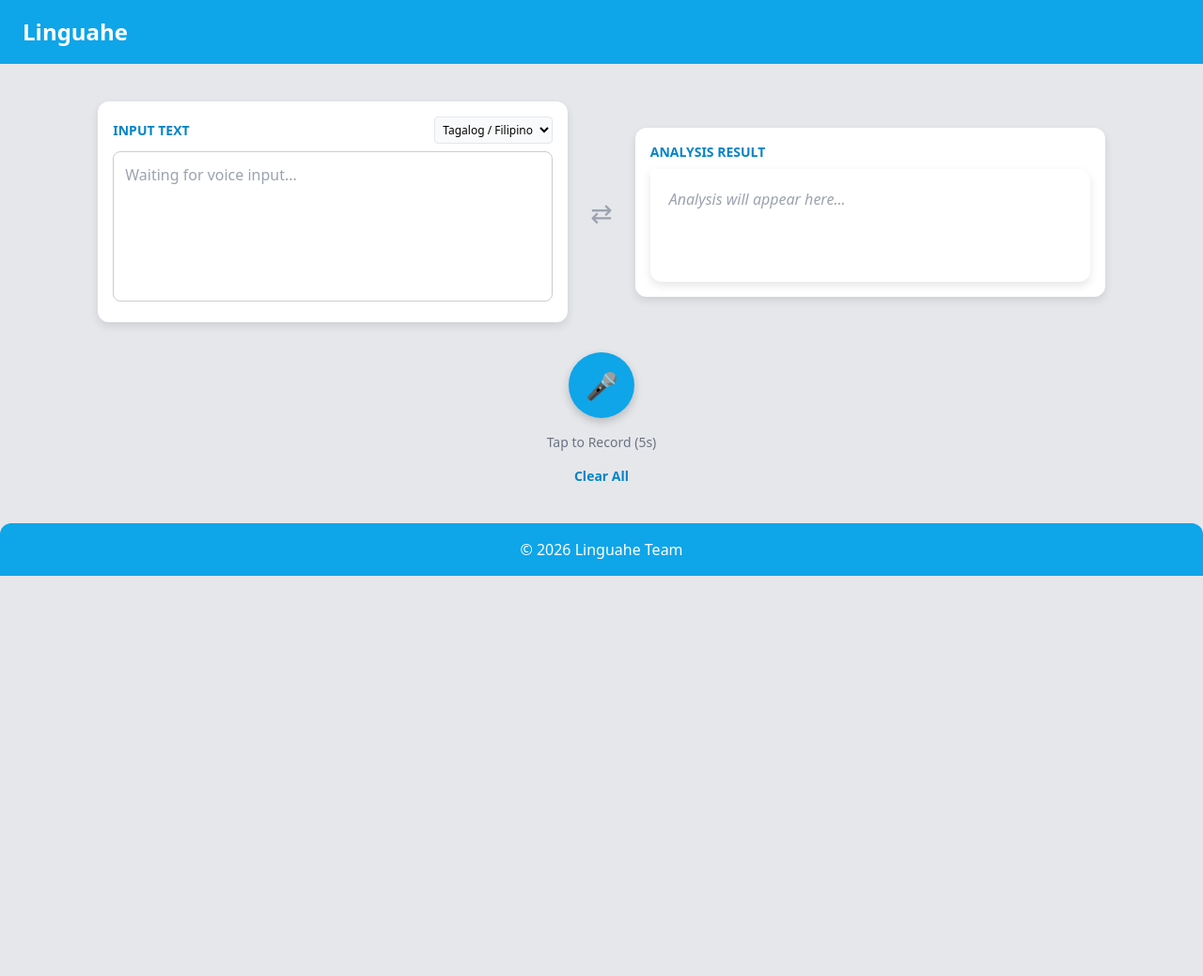
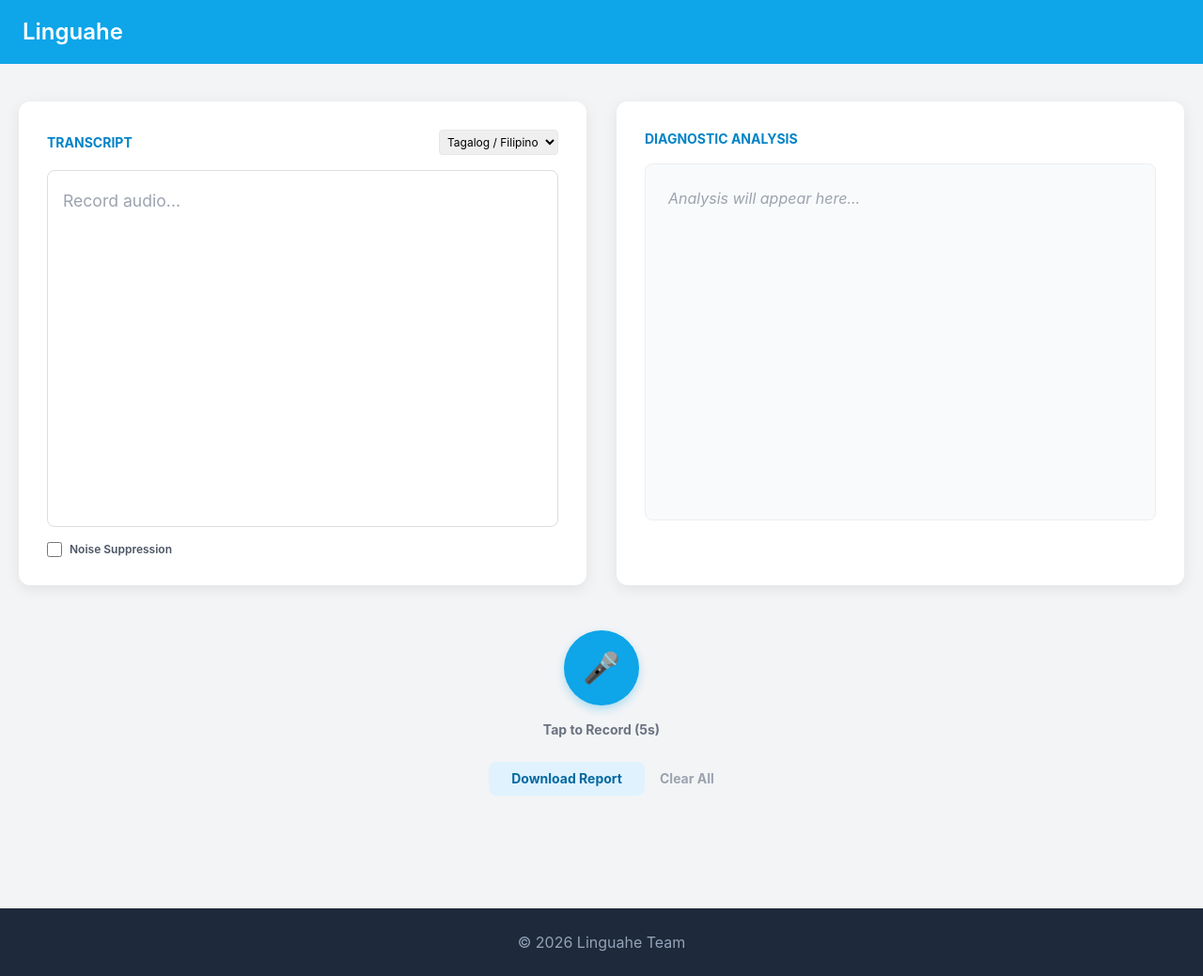
Before and after one commit to Sedgez/Linguahe, a Flask app: page / in a window 1280 px wide. Shown: the whole page at 94% size. Before the commit the page ends 613 px from the top, so only its background shows below. Run offline with Flask 3, Linux system fonts and the light colour scheme; some libraries are stand-ins or nearby versions.

Commit message:
Add features, Update UI, Improve backend and add datasets
Remove translation box, Update the UI appearance, add noise suppression features, add report features and addition of datasets

```diff
--- a/app.py
+++ b/app.py
@@ -1,17 +1,76 @@
 from flask import Flask, render_template, request, jsonify
 import whisper
 import os
+from sentence_transformers import SentenceTransformer, util
+import pandas as pd
+import torch
+import re
+import noisereduce as nr
+import librosa
+import soundfile as sf
+import json
 
 app = Flask(__name__)
+UPLOAD_FOLDER = "uploads"
+if not os.path.exists(UPLOAD_FOLDER): os.makedirs(UPLOAD_FOLDER)
 
-# Ensure the uploads folder exists
-UPLOAD_FOLDER = "uploads"
-if not os.path.exists(UPLOAD_FOLDER):
-    os.makedirs(UPLOAD_FOLDER)
+#Load AI Models
+print("--- Loading Linguahe Diagnostic Engine ---")
+model = whisper.load_model("base")
+sbert_model = SentenceTransformer('paraphrase-multilingual-MiniLM-L12-v2')
 
-# Load Whisper model once
-print("Loading AI Model... please wait.")
-model = whisper.load_model("base")
+#Load Regional Markers (Symbolic Layer) ---
+def load_markers():
+    path = 'regional_markers.csv'
+    if os.path.exists(path):
+        try:
+            return pd.read_csv(path).fillna("")
+        except Exception as e:
+            print(f"Marker Load Error: {e}")
+    return pd.DataFrame()
+
+markers_df = load_markers()
+
+#Load Transcription Hint
+def load_transcription_hints():
+    path = 'transcription_hints.json'
+    if os.path.exists(path):
+        try:
+            with open(path, 'r', encoding='utf-8') as f:
+                return json.load(f)
+        except Exception as e:
+            print(f"JSON Load Error: {e}")
+    # Default fallback if file is missing
+    return {
+        "tl": "Tagalog, po, opo.",
+        "ceb": "Cebuano, maayong buntag.",
+        "ilo": "Ilocano, naimbag a bigat."
+    }
+
+transcription_hints = load_transcription_hints()
+
+#Load Neural Reference Clusters
+def load_flores_references():
+    path = 'dialects_rules.csv'
+    if os.path.exists(path):
+        try:
+            print("--- Initializing Neural Clusters (Loading all rows)... ---")
+            df = pd.read_csv(path)
+            lang_map = {"Tagalog": "fil", "Cebuano": "ceb", "Ilocano": "ilo"}
+            vectors = {}
+            for display_name, iso_code in lang_map.items():
+                # Filtering rows by ISO code and grabbing the 'text' column
+                subset = df[df['iso_639_3'] == iso_code]['text'].tolist()
+                if subset:
+                    # Pre-calculate embeddings once at startup
+                    vectors[display_name] = sbert_model.encode(subset, convert_to_tensor=True)
+            print(f"--- Neural Clusters Ready for: {', '.join(vectors.keys())} ---")
+            return vectors
+        except Exception as e:
+            print(f"Data Load Error: {e}")
+    return None
+
+language_vectors = load_flores_references()
 
 @app.route("/")
 def home():
@@ -19,52 +78,100 @@ def home():
 
 @app.route("/transcribe", methods=["POST"])
 def transcribe():
+    audio_path = os.path.abspath(os.path.join(UPLOAD_FOLDER, "raw_audio.wav"))
     if 'audio' not in request.files:
         return jsonify({"error": "No audio file"}), 400
 
     audio = request.files["audio"]
-    # Get the language constraint from the dropdown
     selected_lang = request.form.get("language", "tl")
+    use_noise_reduction = request.form.get("noise_suppression") == "true"
 
-    audio_path = os.path.abspath(os.path.join(UPLOAD_FOLDER, "temp_audio.wav"))
-    audio.save(audio_path)
+    # Fetching the prompt from externalized JSON
+    current_prompt = transcription_hints.get(selected_lang, "Tagalog, Cebuano, Ilocano")
 
     try:
-        # Use the language constraint and a prompt to guide the AI
+        audio.save(audio_path)
+
+        if use_noise_reduction:
+            y, sr = librosa.load(audio_path, sr=None)
+            reduced_y = nr.reduce_noise(y=y, sr=sr, prop_decrease=0.75)
+            sf.write(audio_path, reduced_y, sr)
+
+        # Whisper Transcription
         result = model.transcribe(
             audio_path,
             fp16=False,
-            language=selected_lang,
-            initial_prompt="Tagalog, Ilocano, Bisaya, po, opo, naimbag, maayong"
+            initial_prompt=f"This is a conversation in {selected_lang}. " + current_prompt
         )
-        return jsonify({"text": result["text"]})
+        original_text = result["text"].strip()
+
+        # Diction Score calculation
+        segments = result.get('segments', [])
+        if segments:
+            avg_log = sum([s.get('avg_logprob', 0) for s in segments]) / len(segments)
+            diction_val = round(max(0, min(100, 100 + (avg_log * 50))), 2)
+        else:
+            diction_val = 0.0
+
+        # UI Highlighting Logic
+        highlighted_text = original_text
+        if not markers_df.empty:
+            sorted_markers = markers_df.assign(len=markers_df['token'].str.len()).sort_values('len', ascending=False)
+            for _, row in sorted_markers.iterrows():
+                token = str(row['token']).strip()
+                pattern = re.compile(rf'\b({re.escape(token)})\b', re.IGNORECASE)
+                css_class = "linguistic-risk" if row.get('is_ambiguous') else "marker-hit"
+                highlighted_text = pattern.sub(f'<mark class="{css_class}" title="{row["explanation"]}">\\1</mark>', highlighted_text)
+
+        return jsonify({
+            "original_text": original_text,
+            "highlighted_text": highlighted_text,
+            "diction_score": f"{diction_val}%"
+        })
+
     except Exception as e:
-        print(f"Transcription Error: {e}")
         return jsonify({"error": str(e)}), 500
     finally:
-        if os.path.exists(audio_path):
-            os.remove(audio_path)
+        if os.path.exists(audio_path): os.remove(audio_path)
 
 @app.route("/analyze", methods=["POST"])
 def analyze():
     data = request.get_json()
     text = data.get("conversation", "").lower()
+    diction = data.get("diction_score", "N/A")
 
-    risks = []
+    user_vec = sbert_model.encode(text, convert_to_tensor=True)
+    highest_sim = 0
+    detected_dialect = "General"
 
-    # Cultural Specialization Rules
-    if "po" in text or "opo" in text:
-        risks.append("<strong>Respect Marker:</strong> High politeness detected (Tagalog context).")
+    if language_vectors:
+        for lang, ref_vecs in language_vectors.items():
+            sim_scores = util.pytorch_cos_sim(user_vec, ref_vecs)
+            max_score = torch.max(sim_scores).item()
 
-    if "naimbag" in text:
-        risks.append("<strong>Ilocano detected:</strong> Greeting used. Context: Formal/Friendly.")
+            if max_score > highest_sim:
+                highest_sim = max_score
+                detected_dialect = lang
 
-    if "yawa" in text or "piste" in text:
-        risks.append("<strong>High Risk:</strong> Profanity detected (Bisaya context). Potential communication barrier.")
+    report = [f"<strong>Diction Score:</strong> {diction}"]
+    report.append(f"<strong>Semantic Match:</strong> {detected_dialect} ({round(highest_sim*100)}%)")
+    report.append(f"<em>Verified via FLORES+ Benchmark</em>")
 
-    explanation = "<br>".join(risks) if risks else "General conversation detected. No high-level cultural risks found."
+    found_markers = []
+    if not markers_df.empty:
+        for _, row in markers_df.iterrows():
+            if str(row['token']).lower() in text:
+                prefix = "⚠️ Risk" if row['is_ambiguous'] else "✓ Marker"
+                found_markers.append(f"{prefix}: '{row['token']}' ({row['category']})")
 
-    return jsonify({"explanation": explanation})
+    if found_markers:
+        report.append("<strong>Tokens Identified:</strong>")
+        report.extend(found_markers[:5])
+
+    return jsonify({
+        "explanation": "<br>".join(report),
+        "primary_dialect": detected_dialect
+    })
 
 if __name__ == "__main__":
     app.run(host='0.0.0.0', port=5000, debug=True)
--- a/requirements.txt
+++ b/requirements.txt
@@ -3,6 +3,10 @@ openai-whisper
 sentence-transformers
 torch
 numpy
+noisereduce
+librosa
+soundfile
+pandas
 Werkzeug==3.1.6
 Jinja2==3.1.6
 blinker==1.9.0
--- a/static/style.css
+++ b/static/style.css
@@ -1,3 +1,21 @@
+* {
+    box-sizing: border-box;
+}
+
+body {
+    display: flex;
+    flex-direction: column;
+    min-height: 100vh;
+    margin: 0;
+    background-color: #f3f4f6;
+    font-family: 'Inter', sans-serif, system-ui;
+}
+
+.main-content {
+    flex: 1 0 auto;
+    padding-bottom: 40px;
+}
+
 /* Header */
 .header-bar {
     background-color: #0ea5e9;
@@ -7,87 +25,127 @@
     font-weight: 600;
 }
 
-/* Card Box */
+.container {
+    max-width: 1200px;
+    margin: 0 auto;
+    padding: 40px 20px;
+}
+
+
+.flex-container-main {
+    display: flex;
+    flex-direction: column;
+    gap: 2rem;
+    width: 100%;
+}
+
+@media (min-width: 768px) {
+    .flex-container-main {
+        flex-direction: row;
+        align-items: stretch;
+    }
+}
+
 .card-box {
-    width: 100%;
-    max-width: 500px;
+    flex: 1;
     background-color: white;
     border-radius: 12px;
-    box-shadow: 0 4px 10px rgba(0,0,0,0.1);
-    padding: 16px;
+    box-shadow: 0 4px 15px rgba(0,0,0,0.08);
+    padding: 30px;
+    min-height: 500px; /* Force a larger look */
 }
 
-/* Dropdown */
-.dropdown {
+.transcript-container {
+    position: relative;
     width: 100%;
-    padding: 8px;
-    margin-bottom: 12px;
+    height: 380px;
+    border: 1px solid #ddd;
     border-radius: 8px;
-    border: 1px solid #ccc;
+    overflow: hidden;
 }
 
-/* Textarea */
+
 .textarea-main {
+    position: absolute;
+    top: 0;
+    left: 0;
     width: 100%;
-    height: 160px;
-    border-radius: 8px;
-    border: 1px solid #ccc;
-    padding: 12px;
-    resize: none;
+    height: 100%;
+    padding: 16px;
+    margin: 0;
+    border: none;
+    font-family: 'Inter', sans-serif;
+    font-size: 1.1rem;
+    line-height: 1.8;
+    white-space: pre-wrap;
+    word-wrap: break-word;
+    background: transparent;
+    overflow-y: auto;
     outline: none;
 }
 
-.textarea-main:focus {
-    border-color: #0ea5e9;
-    box-shadow: 0 0 0 2px rgba(14,165,233,0.2);
+#highlightLayer {
+    z-index: 1;
+    color: transparent;
+    pointer-events: none;
 }
 
-/* Swap Icon */
-.swap-icon {
-    font-size: 28px;
-    cursor: pointer;
+#inputText {
+    z-index: 2;
+    resize: none;
+    color: #333;
+}
+
+.explanation-box {
+    background-color: #f9fafb;
+    padding: 24px;
+    border-radius: 8px;
+    border: 1px solid #eee;
+    height: 380px;
+    overflow-y: auto;
+}
+
+/* Highlighting Styles */
+mark.marker-hit {
+    background-color: #bae6fd;
+    border-radius: 4px;
+}
+
+mark.linguistic-risk {
+    background-color: #fef3c7;
+    border-bottom: 2px solid #f59e0b;
 }
 
 /* Mic Button */
 .mic-button {
     background-color: #0ea5e9;
     color: white;
-    width: 70px;
-    height: 70px;
+    width: 80px;
+    height: 80px;
     border-radius: 50%;
-    font-size: 28px;
+    font-size: 32px;
     border: none;
-    box-shadow: 0 4px 10px rgba(0,0,0,0.2);
-    transition: 0.2s ease;
+    cursor: pointer;
+    box-shadow: 0 4px 10px rgba(14,165,233,0.3);
+    transition: transform 0.2s;
 }
 
-.mic-button:hover {
-    background-color: #0284c7;
+.mic-button:hover { transform: scale(1.05); }
+
+.mic-button.recording {
+    background-color: #ef4444;
+    animation: pulse-red 1.5s infinite;
 }
 
-/* Explanation */
-.explanation-tab {
-    display: inline-block;
-    background-color: #d1d5db;
-    padding: 8px 16px;
-    border-radius: 10px 10px 0 0;
-    font-weight: 600;
+.footer-bar {
+    background-color: #1e293b;
+    color: #94a3b8;
+    padding: 24px;
+    text-align: center;
 }
 
-.explanation-box {
-    background-color: white;
-    padding: 20px;
-    border-radius: 0 12px 12px 12px;
-    box-shadow: 0 4px 10px rgba(0,0,0,0.1);
-    min-height: 120px;
+@keyframes pulse-red {
+    0% { box-shadow: 0 0 0 0 rgba(239, 68, 68, 0.7); }
+    70% { box-shadow: 0 0 0 15px rgba(239, 68, 68, 0); }
+    100% { box-shadow: 0 0 0 0 rgba(239, 68, 68, 0); }
 }
-
-/* Footer */
-.footer-bar {
-    background-color: #0ea5e9;
-    color: white;
-    padding: 16px 24px;
-    font-size: 16px;
-    text-align: center;
-    border-radius: 12px 12px 0 0;
-}
--- a/templates/index.html
+++ b/templates/index.html
@@ -2,46 +2,84 @@
 <html lang="en">
   <head>
     <meta charset="UTF-8" />
-    <title>Linguahe - Cultural Analyzer</title>
+    <title>Linguahe - Linguistic Analyzer</title>
     <meta name="viewport" content="width=device-width, initial-scale=1.0" />
     <script src="https://cdn.tailwindcss.com"></script>
-    <link rel="stylesheet" href="{{ url_for('static', filename='style.css') }}" />
-    <link rel="icon" type="image/png" href="{{ url_for('static', filename='icon.png') }}" />
+    <link
+      rel="stylesheet"
+      href="{{ url_for('static', filename='style.css') }}"
+    />
   </head>
 
-  <body class="bg-gray-200 min-h-screen">
+  <body>
+    <div class="main-content">
       <header class="header-bar">Linguahe</header>
 
-    <div class="container mx-auto px-4 py-10">
-      <div class="flex flex-col md:flex-row items-center justify-center gap-6">
+      <div class="container mx-auto">
+        <div class="flex-container-main">
           <div class="card-box">
-          <div class="flex justify-between items-center mb-2">
-            <p class="text-sm font-bold text-sky-600">INPUT TEXT</p>
-            <select id="languageSelect" class="text-xs border rounded p-1 bg-gray-50">
+            <div class="flex justify-between items-center mb-4">
+              <p class="text-sm font-bold text-sky-600 uppercase">Transcript</p>
+              <select id="languageSelect" class="text-xs border rounded p-1">
                 <option value="tl">Tagalog / Filipino</option>
-              <option value="tl">Ilocano</option>
-              <option value="tl">Bisaya</option>
-              <option value="en">English</option>
+                <option value="ilo">Ilocano</option>
+                <option value="ceb">Cebuano</option>
               </select>
             </div>
-          <textarea id="inputText" placeholder="Waiting for voice input..." class="textarea-main"></textarea>
+
+            <div class="transcript-container">
+              <div id="highlightLayer" class="textarea-main"></div>
+              <textarea
+                id="inputText"
+                class="textarea-main"
+                placeholder="Record audio..."
+              ></textarea>
             </div>
 
-        <div class="swap-icon hidden md:block text-gray-400">⇄</div>
+            <div class="mt-4 flex items-center gap-2">
+              <input type="checkbox" id="noiseToggle" class="w-4 h-4" />
+              <label
+                for="noiseToggle"
+                class="text-xs font-semibold text-gray-600"
+                >Noise Suppression</label
+              >
+            </div>
+          </div>
 
           <div class="card-box">
-          <p class="text-sm font-bold text-sky-600 mb-2">ANALYSIS RESULT</p>
+            <p class="text-sm font-bold text-sky-600 mb-4 uppercase">
+              Diagnostic Analysis
+            </p>
             <div class="explanation-box" id="explanationBox">
               <p class="text-gray-400 italic">Analysis will appear here...</p>
             </div>
           </div>
         </div>
 
-      <div class="flex flex-col items-center justify-center mt-8 gap-4">
+        <div
+          class="flex flex-col items-center justify-center mt-12 mb-10 gap-4 w-full relative"
+          style="z-index: 10"
+        >
           <button id="micBtn" class="mic-button">🎤</button>
-        <p class="text-sm text-gray-500 font-medium" id="statusText">Tap to Record (5s)</p>
+          <p class="text-sm text-gray-500 font-bold" id="statusText">
+            Tap to Record (5s)
+          </p>
 
-        <button id="clearBtn" class="text-sky-600 hover:underline text-sm font-bold">Clear All</button>
+          <div class="flex gap-4 items-center mt-2">
+            <button
+              id="downloadBtn"
+              class="bg-sky-100 text-sky-700 px-6 py-2 rounded-lg text-sm font-bold hover:bg-sky-200 transition"
+            >
+              Download Report
+            </button>
+            <button
+              id="clearBtn"
+              class="text-gray-400 hover:text-red-500 text-sm font-bold"
+            >
+              Clear All
+            </button>
+          </div>
+        </div>
       </div>
     </div>
 
@@ -51,68 +89,129 @@
       let recorder;
       let audioChunks = [];
       const micBtn = document.getElementById("micBtn");
-      const clearBtn = document.getElementById("clearBtn");
       const statusText = document.getElementById("statusText");
 
       async function startRecording() {
         try {
-          const stream = await navigator.mediaDevices.getUserMedia({ audio: true });
+          const stream = await navigator.mediaDevices.getUserMedia({
+            audio: true,
+          });
           recorder = new MediaRecorder(stream);
+          audioChunks = [];
 
-          micBtn.innerHTML = "🔴";
-          micBtn.classList.add("animate-pulse");
-          statusText.innerText = "Listening...";
+          micBtn.innerHTML = "⏹️";
+          micBtn.classList.add("recording");
+          statusText.innerText = "Listening to audio input...";
 
           recorder.ondataavailable = (e) => audioChunks.push(e.data);
-
           recorder.onstop = async () => {
             micBtn.innerHTML = "🎤";
-            micBtn.classList.remove("animate-pulse");
-            statusText.innerText = "Processing AI...";
+            micBtn.classList.remove("recording");
+            statusText.innerText = "Analyzing linguistic markers...";
 
             const blob = new Blob(audioChunks, { type: "audio/wav" });
             const formData = new FormData();
+            formData.append("audio", blob);
+            formData.append(
+              "language",
+              document.getElementById("languageSelect").value,
+            );
+            formData.append(
+              "noise_suppression",
+              document.getElementById("noiseToggle").checked,
+            );
 
-            // Send audio + chosen language constraint
-            formData.append("audio", blob, "speech.wav");
-            formData.append("language", document.getElementById("languageSelect").value);
+            try {
+              const tResp = await fetch("/transcribe", {
+                method: "POST",
+                body: formData,
+              });
+              const tData = await tResp.json();
 
-            const tResponse = await fetch("/transcribe", { method: "POST", body: formData });
-            const tData = await tResponse.json();
+              if (tData.highlighted_text) {
+                document.getElementById("inputText").value =
+                  tData.original_text;
+                document.getElementById("highlightLayer").innerHTML =
+                  tData.highlighted_text;
 
-            if(tData.text) {
-                document.getElementById("inputText").value = tData.text;
-
-                const aResponse = await fetch("/analyze", {
+                const aResp = await fetch("/analyze", {
                   method: "POST",
                   headers: { "Content-Type": "application/json" },
-                    body: JSON.stringify({ conversation: tData.text }),
+                  body: JSON.stringify({
+                    conversation: tData.original_text,
+                    diction_score: tData.diction_score,
+                  }),
                 });
-                const aData = await aResponse.json();
-                document.getElementById("explanationBox").innerHTML = aData.explanation;
-                statusText.innerText = "Analysis Complete!";
-            } else {
-                statusText.innerText = "Error detected.";
+                const aData = await aResp.json();
+                document.getElementById("explanationBox").innerHTML =
+                  aData.explanation;
+                statusText.innerText = "Diagnostic Analysis Complete!";
               }
-            audioChunks = [];
+            } catch (e) {
+              statusText.innerText = "Connection error. Please restart server.";
+            }
           };
 
           recorder.start();
-          setTimeout(() => { if(recorder.state === "recording") recorder.stop(); }, 5000);
-
+          setTimeout(() => {
+            if (recorder.state === "recording") recorder.stop();
+          }, 5000);
         } catch (err) {
-          alert("Check microphone permissions or HTTPS/Flags settings.");
+          alert("Microphone access denied.");
         }
       }
 
-      // Clear functionality
-      clearBtn.addEventListener("click", () => {
-        document.getElementById("inputText").value = "";
-        document.getElementById("explanationBox").innerHTML = '<p class="text-gray-400 italic">Analysis will appear here...</p>';
-        statusText.innerText = "Tap to Record (5s)";
+      micBtn.addEventListener("click", () => {
+        if (recorder && recorder.state === "recording") recorder.stop();
+        else startRecording();
       });
 
-      micBtn.addEventListener("click", startRecording);
+      document.getElementById("clearBtn").addEventListener("click", () => {
+        if (confirm("Clear current session?")) location.reload();
+      });
+
+      document.getElementById("downloadBtn").addEventListener("click", () => {
+        const transcript = document.getElementById("inputText").value;
+        const analysisHTML =
+          document.getElementById("explanationBox").innerHTML;
+        const lang =
+          document.getElementById("languageSelect").options[
+            document.getElementById("languageSelect").selectedIndex
+          ].text;
+
+        if (!transcript || transcript.trim() === "") {
+          alert("No data available to download.");
+          return;
+        }
+
+        const cleanAnalysis = analysisHTML
+          .replace(/<[^>]*>/g, "\n")
+          .replace(/\n\n+/g, "\n");
+        const reportContent =
+          `LINGUAHE LINGUISTIC DIAGNOSTIC REPORT\n` +
+          `Generated: ${new Date().toLocaleString()}\n` +
+          `Language: ${lang}\n` +
+          `------------------------------------------\n\n` +
+          `TRANSCRIPT:\n"${transcript}"\n\n` +
+          `FINDINGS:\n${cleanAnalysis}\n` +
+          `------------------------------------------\n` +
+          `System: Linguahe Engine v1.0`;
+
+        const blob = new Blob([reportContent], { type: "text/plain" });
+        const url = URL.createObjectURL(blob);
+        const a = document.createElement("a");
+        a.href = url;
+        a.download = `Linguahe_Report.txt`;
+        a.click();
+        URL.revokeObjectURL(url);
+      });
+
+      const inputArea = document.getElementById("inputText");
+      const highlightArea = document.getElementById("highlightLayer");
+
+      inputArea.addEventListener("scroll", () => {
+        highlightArea.scrollTop = inputArea.scrollTop;
+      });
     </script>
   </body>
 </html>
--- /dev/null
+++ b/transcription_hints.json
@@ -0,0 +1,5 @@
+{
+    "tl": "Tagalog, Filipino, po, opo, kumusta, maganda, nasaan.",
+    "ceb": "Cebuano, Bisaya, maayong buntag, salamat kaayo, gihigugma, kinsa.",
+    "ilo": "Ilocano, naimbag a bigat, agyamanak, wen, saan, maysa."
+}
```
Also changed, not shown: Linguahe_Report_1774018537498.txt (added, +13 -0 lines), Linguahe_Report_1774018590954.txt (added, +13 -0 lines), Linguahe_Report_1774018766972.txt (added, +15 -0 lines), regional_markers.csv (added, +20 -0 lines), dialects_rules.csv (added), 3 other files. Lines whose indentation alone changed are shown as unchanged.
